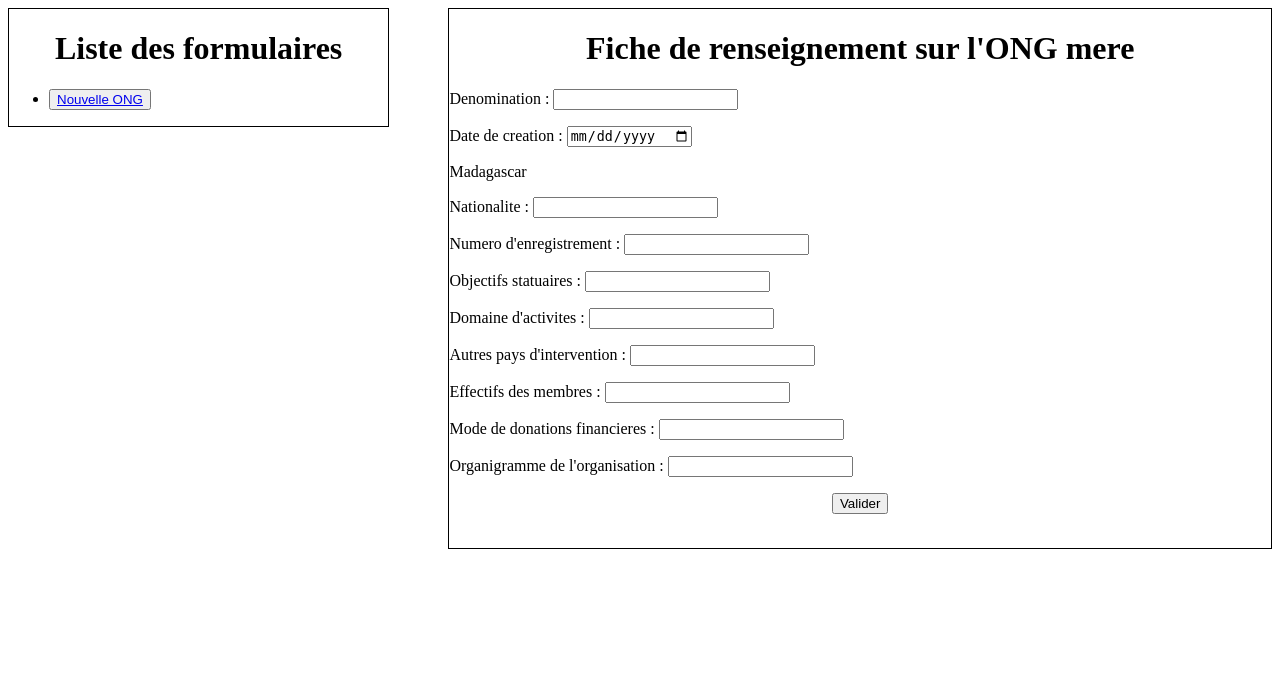
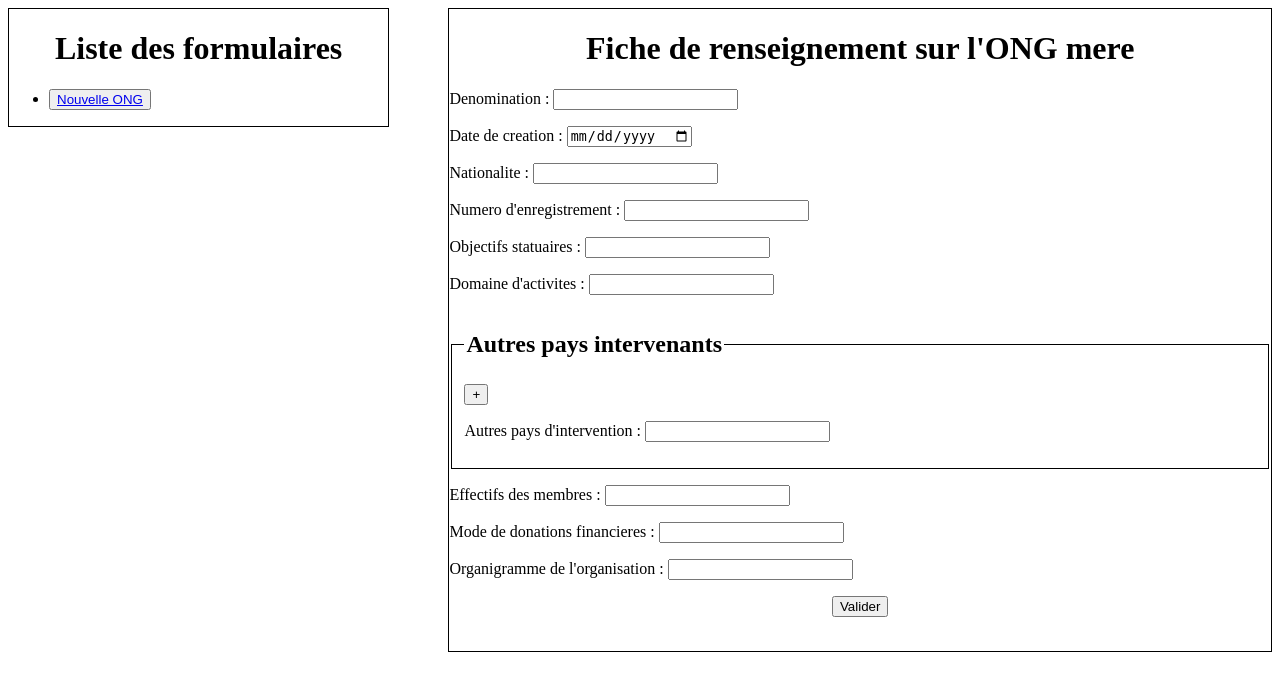
Before and after one commit to Mi-aro-101/Ong_manager, a CodeIgniter app: page /ONG_Manager/index.php/Ong_mere in a window 1280 px wide. Shown: the top 691 px of the page. Run offline with CodeIgniter, Linux system fonts and the light colour scheme; data comes from the database, SQL or seed files in the repository.

Commit message:
add line and ajax adding nation suggestion ok

```diff
--- /dev/null
+++ b/Js/cloneLine.js
@@ -0,0 +1,23 @@
+function addButtonToRow(row) {
+    var deleteButton = document.createElement("button");
+    deleteButton.textContent = "-";
+
+    deleteButton.style.backgroundColor = "red";
+    deleteButton.style.color = "white";
+    deleteButton.style.fontWeight = "bold";
+    deleteButton.style.borderRadius = "5px";
+
+    deleteButton.addEventListener("click", function () {
+      row.remove();
+    });
+    row.appendChild(deleteButton);
+}
+
+function cloneRow() {
+    // get a reference to the table and the row you want to clone
+    var form = document.querySelector(".partenaire");
+    var rowToClone = document.querySelector(".intervenants");
+    var clonedRow = rowToClone.cloneNode(true);
+    form.appendChild(clonedRow);
+    addButtonToRow(clonedRow);
+}
--- a/application/views/Menu.php
+++ b/application/views/Menu.php
@@ -11,7 +11,7 @@
     <div class="Form_list">
         <center><h1>Liste des formulaires</h1></center>
         <ul>
-            <li><button><a href="<?php echo base_url("index.php/Ong_mere");?>">Nouvelle ONG</a></button></li>
+            <li><button><a href="<?php echo site_url("/Ong_mere");?>">Nouvelle ONG</a></button></li>
         </ul>
     </div>
 </body>
--- a/application/views/Nouvelle_ONG.php
+++ b/application/views/Nouvelle_ONG.php
@@ -5,17 +5,24 @@
         <p>Denomination : <input type="text" name="Denomination"></p>
         <p>Date de creation : <input type="date" name="Date_de_creation"></p>
 
-        <?php echo $Countries[0]['nameCountry']; ?>
-
         <p>
-            Nationalite : <input type="text" name="Nationalite" id="country" autocomplete=off>
-            <ul id="suggestions"></ul>
+            Nationalite : <input type="text" name="Nationalite" class="country" autocomplete="off" data-suggestions=".country-suggestions">
+            <ul class="suggestions country-suggestions"></ul>
         </p>
 
         <p>Numero d'enregistrement : <input type="text" name="Numero_d_enregistrement" list="a"></p>
         <p>Objectifs statuaires : <input type="text" name="Objectifs_statuaires"></p>
         <p>Domaine d'activites : <input type="text" name="Domaine_d_activites"></p>
-        <p>Autres pays d'intervention : <input type="text" name="Autres_pays_d_intervention"></p>
+
+        <fieldset class="partenaire">
+            <legend><h2>Autres pays intervenants</h2></legend>
+            <button type="button" onclick="cloneRow()">+</button>
+            <p class="intervenants">
+                Autres pays d'intervention : <input type="text" name="Autres_pays_d_intervention" class="intervenant" data-suggestions=".intervenant-suggestions">
+                <ul class="suggestions intervenant-suggestions"></ul>
+            </p>
+    </fieldset>
+
         <p>Effectifs des membres : <input type="text" name="Effectif_des_membres"></p>
         <p>Mode de donations financieres : <input type="text" name="Mode_de_donations_financieres"></p>
         <p>Organigramme de l'organisation : <input type="text" name="Organigramme_de_l_organisation"></p>
@@ -24,10 +31,13 @@
     </form>
 </div>
 <script src="https://ajax.googleapis.com/ajax/libs/jquery/3.6.0/jquery.min.js"></script>
+<script src=<?php echo base_url("Js/cloneLine.js");?>></script>
 <script>
 jQuery(document).ready(function() {
-    $("#country").on("input", function() {
-        var query = $(this).val(); // Get the value of the input field
+  $("form").on("input", ".country, .intervenant", function() {
+    var input = $(this);
+    var query = input.val(); // Get the value of the input field
+    var suggestionList = $(input.data('suggestions'));
 
     // Make an AJAX request to the server to retrieve the suggestions
     $.ajax({
@@ -37,15 +47,15 @@ jQuery(document).ready(function() {
       dataType: "json",
       success: function(response) {
         var suggestions = response.suggestions;
-                $("#suggestions").empty();
+        suggestionList.empty();
 
         suggestions.forEach(function(suggestion) {
           var listItem = $("<li>").text(suggestion.nameCountry);
           listItem.on("click", function() {
-                        $("#country").val(suggestion.nameCountry);
-                        $("#suggestions").empty();
+            input.val(suggestion.nameCountry);
+            suggestionList.empty();
           });
-                    $("#suggestions").append(listItem);
+          suggestionList.append(listItem);
         });
       },
       error: function(xhr, status, error) {
@@ -54,4 +64,6 @@ jQuery(document).ready(function() {
     });
   });
 });
+
+
 </script>
--- a/css/Nouvelle_ONG.css
+++ b/css/Nouvelle_ONG.css
@@ -1,16 +1,20 @@
-#suggestions {
+.suggestions {
   list-style: none;
   padding: 0;
   margin: 0;
 }
 
-  #suggestions li {
+.suggestions li {
   cursor: pointer;
   padding: 5px;
   border: 1px solid black;
   width: 30%;
 }
 
-  #suggestions li:hover {
+.suggestions li:hover {
   background-color: lightgray;
 }
+
+.partenaire{
+  border: 1px solid black;
+}
```
Lines whose indentation alone changed are shown as unchanged.
